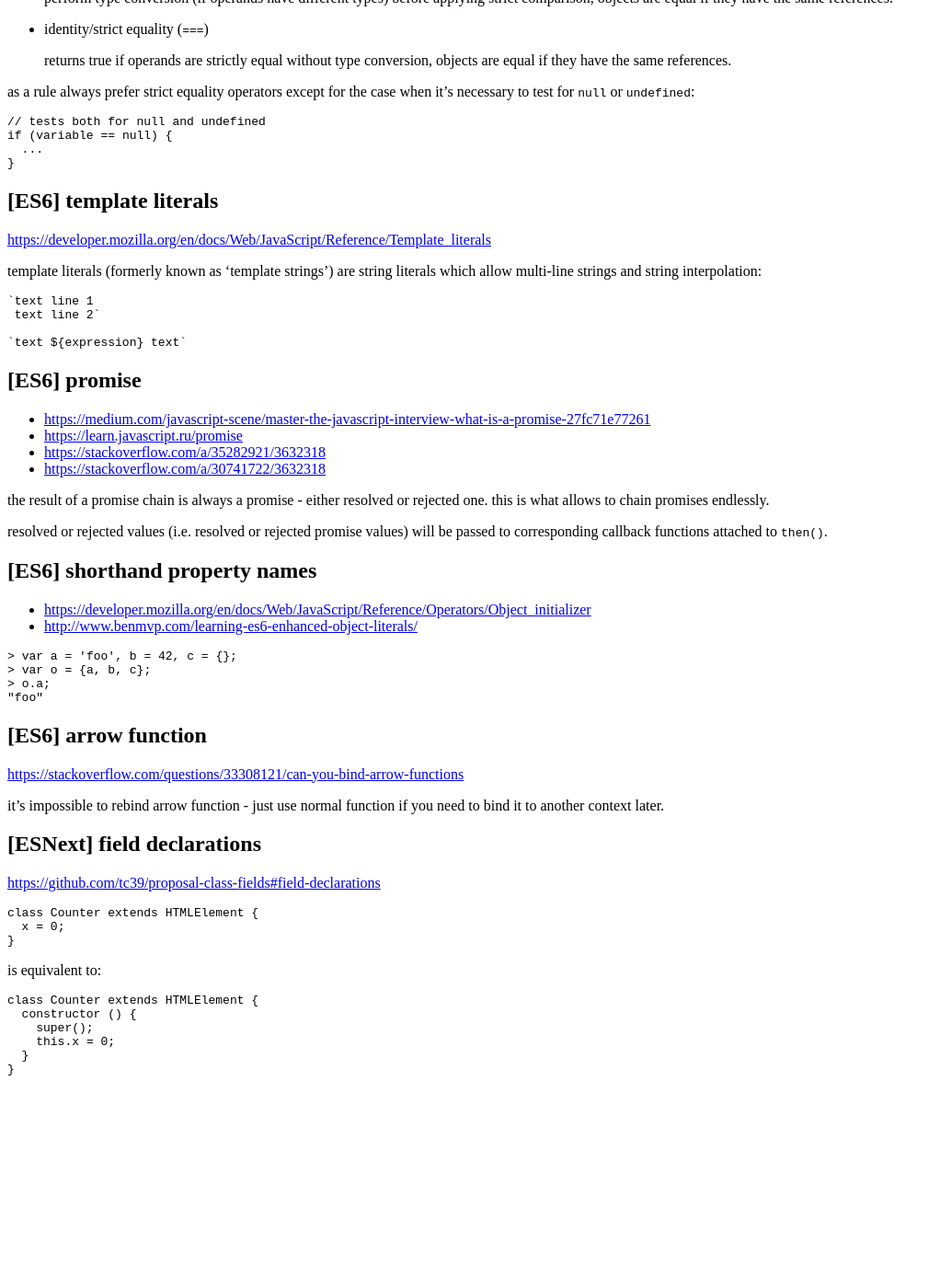
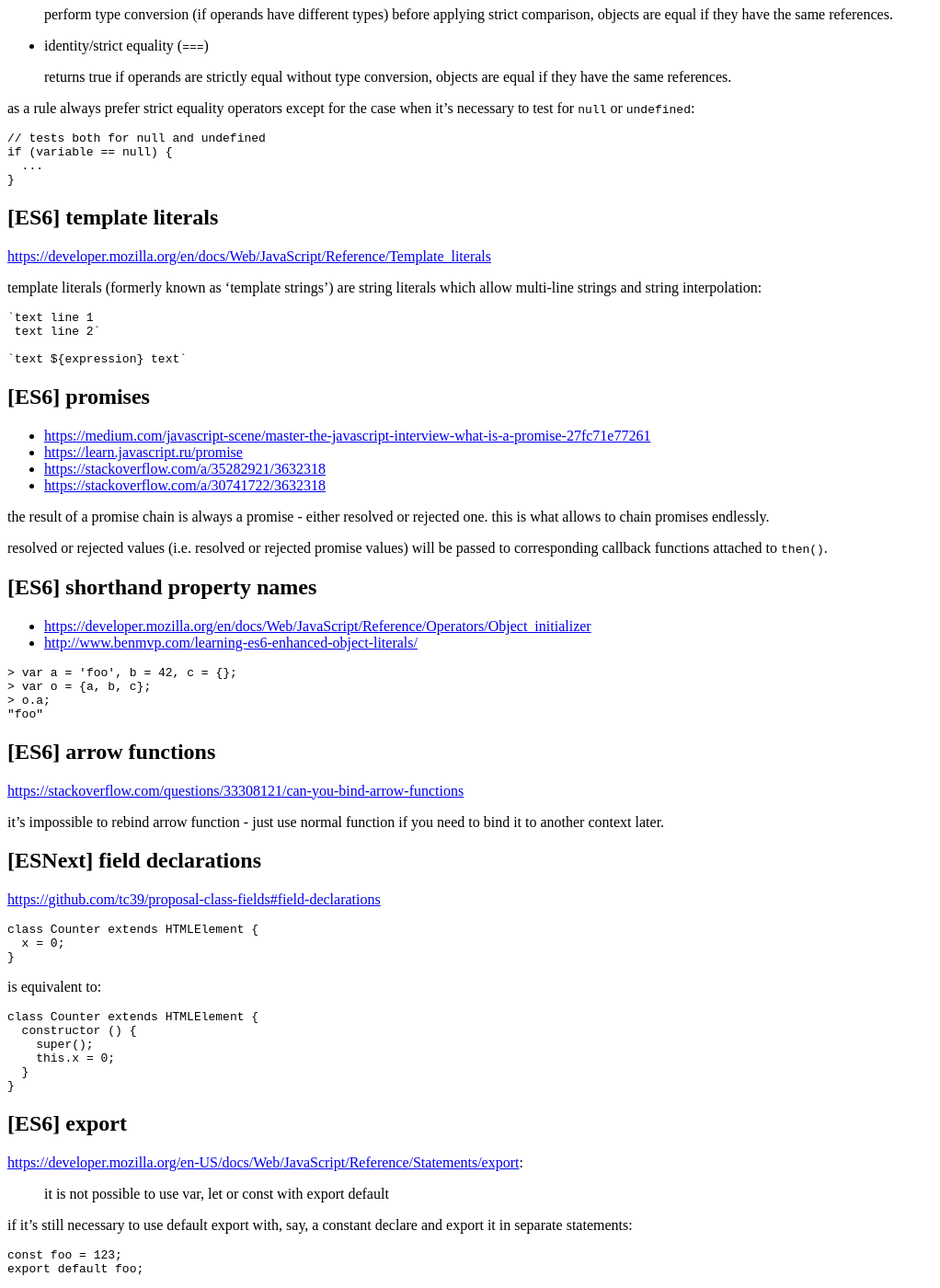
Before and after one commit to tap349/tap349.github.io, a Jekyll site: the page built from _posts/2017-05-30-javascript.md, in a window 1280 px wide and 1400 px high, scrolled down 2359 px. Shown: the whole window at 92% size, without its empty margins (0-1022 px from the left). Built offline with Jekyll 4.4.1, drawn with Linux system fonts in a browser that asks for light colours; before the commit the page ends 3542 px from its top, so only the background shows below that; some of the changed text lies outside the part shown.

Commit message:
update 2017-07-05_14:25:19

````diff
--- a/_posts/2017-05-30-javascript.md
+++ b/_posts/2017-05-30-javascript.md
@@ -118,7 +118,7 @@ to be function object and then use parentheses to call that function object.
 - 0
 - `false`
 
-## switch statement
+## switch statements
 
 - <https://stackoverflow.com/a/6612676/3632318>
 - <https://developer.mozilla.org/en/docs/Web/JavaScript/Reference/Statements/switch>
@@ -173,7 +173,7 @@ string literals which allow multi-line strings and string interpolation:
 `text ${expression} text`
 ```
 
-## [ES6] promise
+## [ES6] promises
 
 - <https://medium.com/javascript-scene/master-the-javascript-interview-what-is-a-promise-27fc71e77261>
 - <https://learn.javascript.ru/promise>
@@ -198,7 +198,7 @@ passed to corresponding callback functions attached to `then()`.
 "foo"
 ```
 
-## [ES6] arrow function
+## [ES6] arrow functions
 
 <https://stackoverflow.com/questions/33308121/can-you-bind-arrow-functions>
 
@@ -225,3 +225,17 @@ class Counter extends HTMLElement {
   }
 }
 ```
+
+## [ES6] export
+
+<https://developer.mozilla.org/en-US/docs/Web/JavaScript/Reference/Statements/export>:
+
+> it is not possible to use var, let or const with export default
+
+if it's still necessary to use default export with, say,
+a constant declare and export it in separate statements:
+
+```javascript
+const foo = 123;
+export default foo;
+```
````
Also changed, not shown: other parts of _posts/2017-05-30-javascript.md (+1 -1 lines), _posts/2017-06-29-javascript-tips.md (+3 -0 lines).
